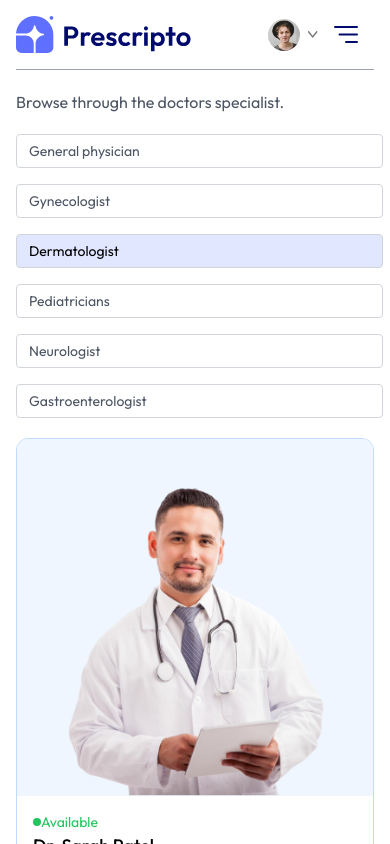
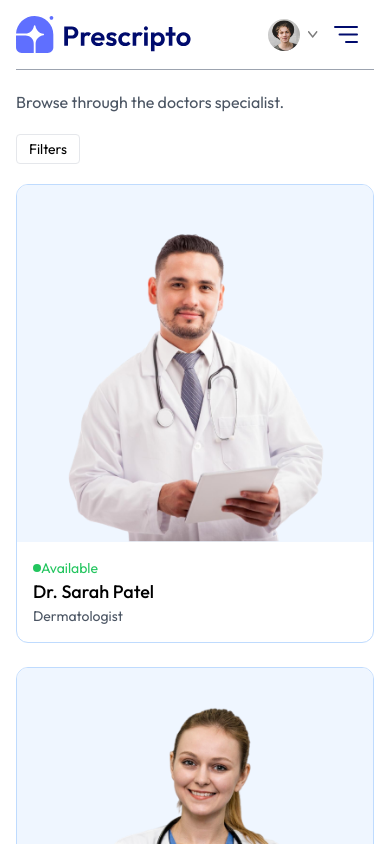
Before and after one commit to Hamna-Tanveer/PRESCRIPTO, a React (Vite) app in the folder frontend/: page /doctors/Dermatologist in a window 390 px wide. Shown: the top 844 px of the page. Built offline with nearby package versions, Linux system fonts and the light colour scheme.

Commit message:
Add responsiveness to all doctors page for mobile screens

```diff
--- a/frontend/src/pages/Doctors.jsx
+++ b/frontend/src/pages/Doctors.jsx
@@ -7,6 +7,7 @@
   const { speciality } = useParams();
   const { doctors } = useContext(AppContext);
   const [filterDoc, setFilterDoc] = useState([]);
+  const [showFilter, setShowFilter] = useState(false);
   const navigate = useNavigate();
 
   const applyFilter = () => {
@@ -24,7 +25,20 @@
     <div>
       <p className="text-gray-600">Browse through the doctors specialist.</p>
       <div className="flex flex-col sm:flex-row items-start gap-5 mt-5">
-        <div className="flex flex-col gap-4 text-sm text-gray-600">
+        {/*--------Mobile Responsiveness------------ */}
+        <button
+          className={`py-1 px-3 border rounded text-sm transition-all sm:hidden ${
+            showFilter ? "bg-primary text-white" : ""
+          }`}
+          onClick={() => setShowFilter((prev) => !prev)}
+        >
+          Filters
+        </button>
+        <div
+          className={`flex-col gap-4 text-sm text-gray-600 ${
+            showFilter ? "flex" : "hidden sm:flex"
+          }`}
+        >
           <p
             onClick={() =>
               speciality === "  General physician"
```
